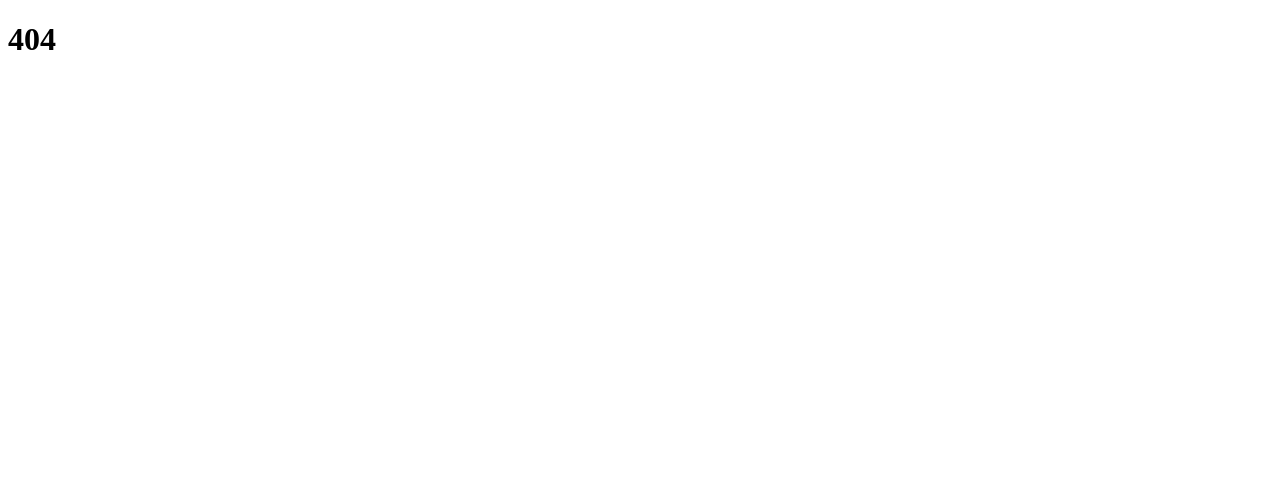
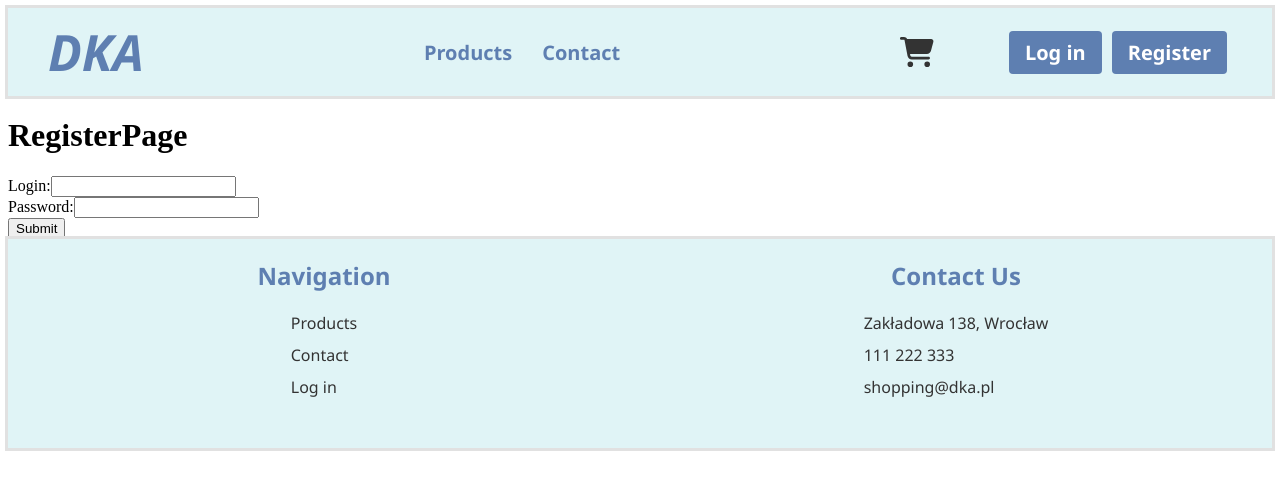
Before and after one commit to Arczi4/Household-web-store, a React (Create React App) app in the folder household-web-store-frontend/: page /register in a window 1280 px wide. Shown: the top 490 px of the page. Built offline with nearby package versions, Linux system fonts and the light colour scheme.

Commit message:
add register page

```diff
--- a/household-web-store-frontend/src/App.js
+++ b/household-web-store-frontend/src/App.js
@@ -7,6 +7,7 @@ import ProductsPage from './Pages/ProductsPage/ProductsPage';
 import ProductDetailsPage from './Pages/ProductDetailsPage/ProductDetailsPage';
 import ContactPage from './Pages/ContactPage/ContactPage';
 import CartPage from './Pages/CartPage/CartPage';
+import RegisterPage from "./Pages/RegisterPage/RegisterPage";
 import NoPage from "./Pages/NoPage/NoPage";
 
 const App = () => {
@@ -18,6 +19,7 @@ const App = () => {
         <Route path="/products/:productId" element={<ProductDetailsPage />} />
         <Route path="contact" element={<ContactPage />} />
         <Route path="cart" element={<CartPage />} />
+        <Route path="register" element={<RegisterPage />} />
         <Route path="*" element={<NoPage />} />
       </Routes>
     </BrowserRouter>
--- a/household-web-store-frontend/src/Components/Header/Header.css
+++ b/household-web-store-frontend/src/Components/Header/Header.css
@@ -75,6 +75,7 @@
   color: #fff;
   background-color: #5e7fb1;
   padding: 8px 16px;
+  margin: 5px;
   border-radius: 4px;
   font-weight: bold;
   transition: background-color 0.3s ease;
--- a/household-web-store-frontend/src/Components/Header/Header.js
+++ b/household-web-store-frontend/src/Components/Header/Header.js
@@ -34,6 +34,9 @@ const Header = () => {
         <Link to="/" className="login-btn">
           Log in
         </Link>
+        <Link to="/register" className="login-btn">
+          Register
+        </Link>
       </div>
     </div>
   );
--- /dev/null
+++ b/household-web-store-frontend/src/Pages/RegisterPage/RegisterPage.js
@@ -0,0 +1,66 @@
+import React from "react";
+import { useState, useEffect } from 'react';
+import { useNavigate } from "react-router-dom";
+import Header from "../../Components/Header/Header";
+import Footer from "../../Components/Footer/Footer";
+
+const RegisterPage = () => {
+    const navigate = useNavigate()
+    const [login, setLogin] = useState('');
+    const [password, setPassword] = useState('');
+
+    const handleSubmit = (event) => {
+      event.preventDefault();
+
+      fetch('http://localhost:8000/api/user/', {
+        method: 'POST',
+        headers: {
+          'Content-Type': 'application/json'
+        },
+        body: JSON.stringify({username: login, password: password})
+      })
+        .then((response) => response.json())
+        .then((data) => {
+            alert('User added successfully!');
+            navigate('/')
+        })
+        .catch((error) => {
+            console.error(error);
+            alert('Failed to add user. Please try again.');
+        });
+
+      setLogin('');
+      setPassword('');
+    };
+
+    return (
+        <div>
+            <Header />
+            <h1> RegisterPage</h1>
+            <form onSubmit={handleSubmit}>
+            <label>
+                Login:
+                <input
+                type="text"
+                value={login}
+                onChange={(event) => setLogin(event.target.value)}
+                />
+            </label>
+            <br />
+            <label>
+                Password:
+                <input
+                type="password"
+                value={password}
+                onChange={(event) => setPassword(event.target.value)}
+                />
+            </label>
+            <br />
+            <button type="submit">Submit</button>
+            </form>
+            <Footer />
+        </div>
+        );
+    }
+
+export default RegisterPage
```
Also changed, not shown: household-web-store-frontend/src/Pages/RegisterPage/RegisterPage.css (added).
